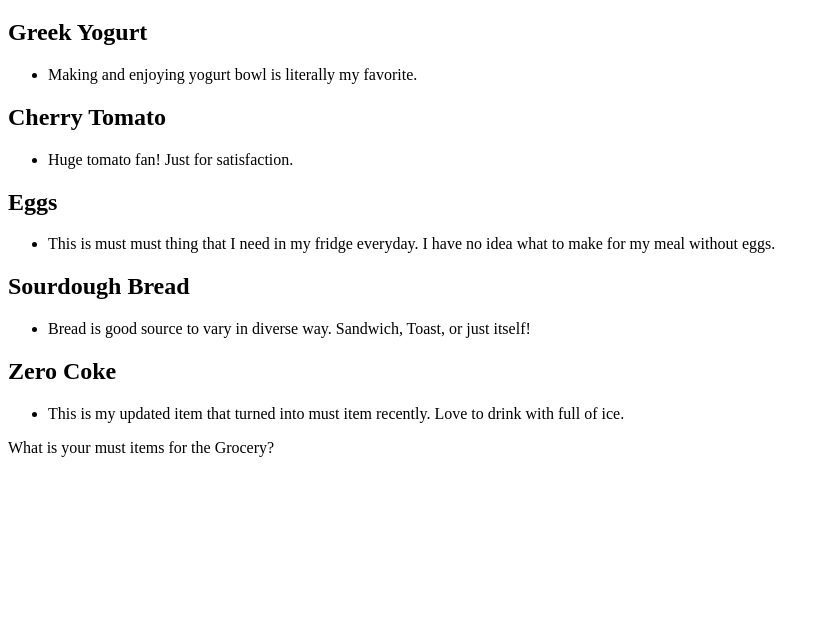
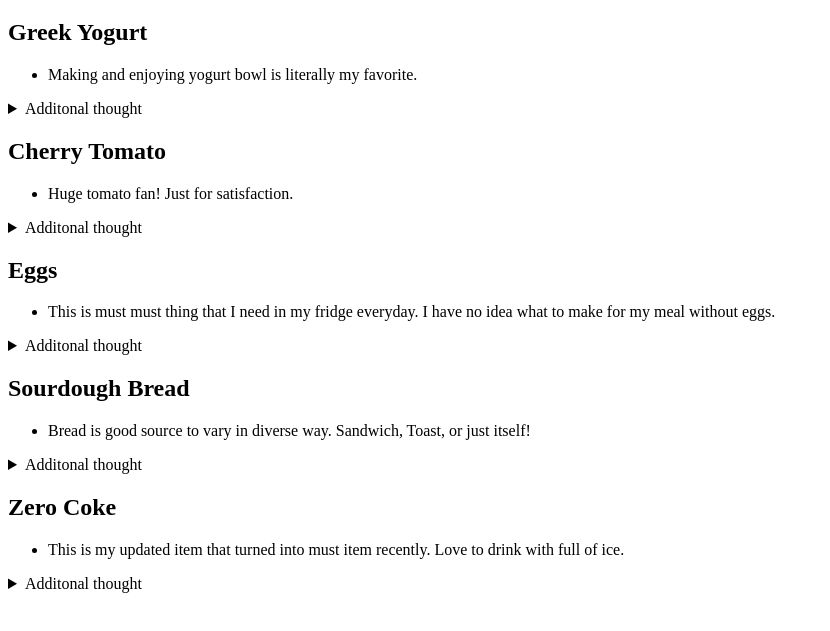
Before and after one commit to kalicho313/kalicho313, a plain HTML site: page index.html in a window 1280 px wide. Shown: the part 61-692 px from the top of the page, without its empty margins (0-830 px from the left). Drawn offline with Linux system fonts and the light colour scheme.

Commit message:
update index

```diff
--- a/index.html
+++ b/index.html
@@ -15,6 +15,10 @@
                    Making and enjoying yogurt bowl is literally my favorite.
                    </li>
                 </ul>
+                <details>
+                    <summary> Additonal thought </summary>
+                    <p> My personal favorite is Fage yogurt. What is yours? </p>
+                </details>
             </section>
             <section>
                 <h2> Cherry Tomato</h2>
@@ -23,6 +27,10 @@
                    Huge tomato fan! Just for satisfaction.
                    </li>
                 </ul>
+                <details>
+                    <summary>Additonal thought </summary>
+                    <p>  Do you like tomatos too? </p>
+                </details>
             </section>
             <section>
                 <h2> Eggs </h2>
@@ -31,6 +39,10 @@
                         This is must must thing that I need in my fridge everyday. I have no idea what to make for my meal without eggs.
                     </li>
                 </ul>
+                <details>
+                    <summary>Additonal thought </summary>
+                    <p> Do you have your go-to egg meal? </p>
+                </details>
             </section>
             <section>
             <h2> Sourdough Bread </h2>
@@ -39,6 +51,10 @@
                     Bread is good source to vary in diverse way. Sandwich, Toast, or just itself!
                 </li>
             </ul>
+            <details>
+                <summary>Additonal thought </summary>
+                <p> What is your favorite bread? </p>
+            </details>
             </section>
             <section>
                 <h2> Zero Coke </h2>
@@ -47,10 +63,14 @@
                         This is my updated item that turned into must item recently. Love to drink with full of ice.
                     </li>
                 </ul>
+                <details>
+                    <summary> Additonal thought</summary>
+                    <p> Do you prefer zero or original? </p>
+                </details>
             </section>
          </main>
          <footer>
-         What is your must items for the Grocery?
+
          </footer>
     </body>
 </html>
```
